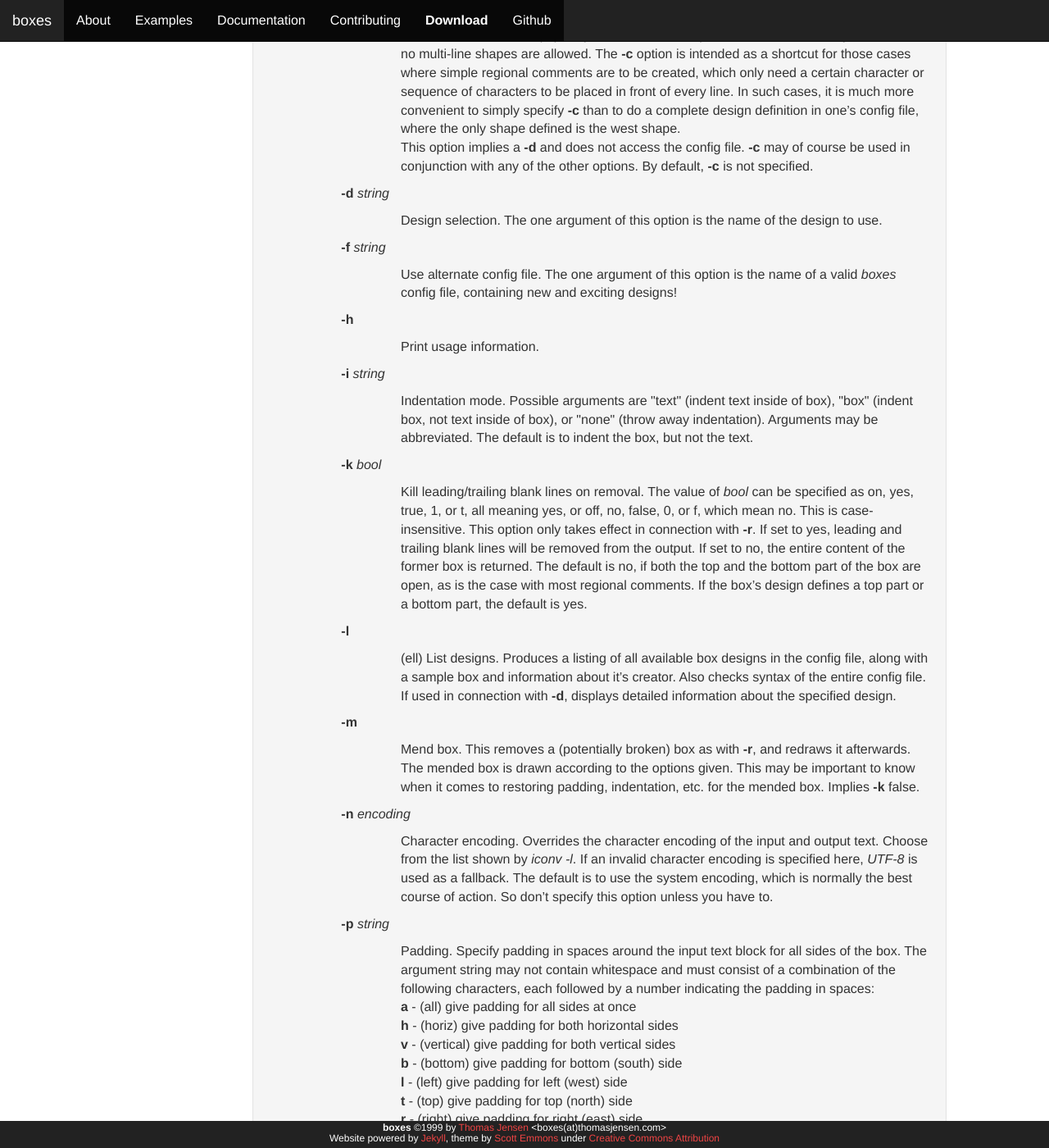
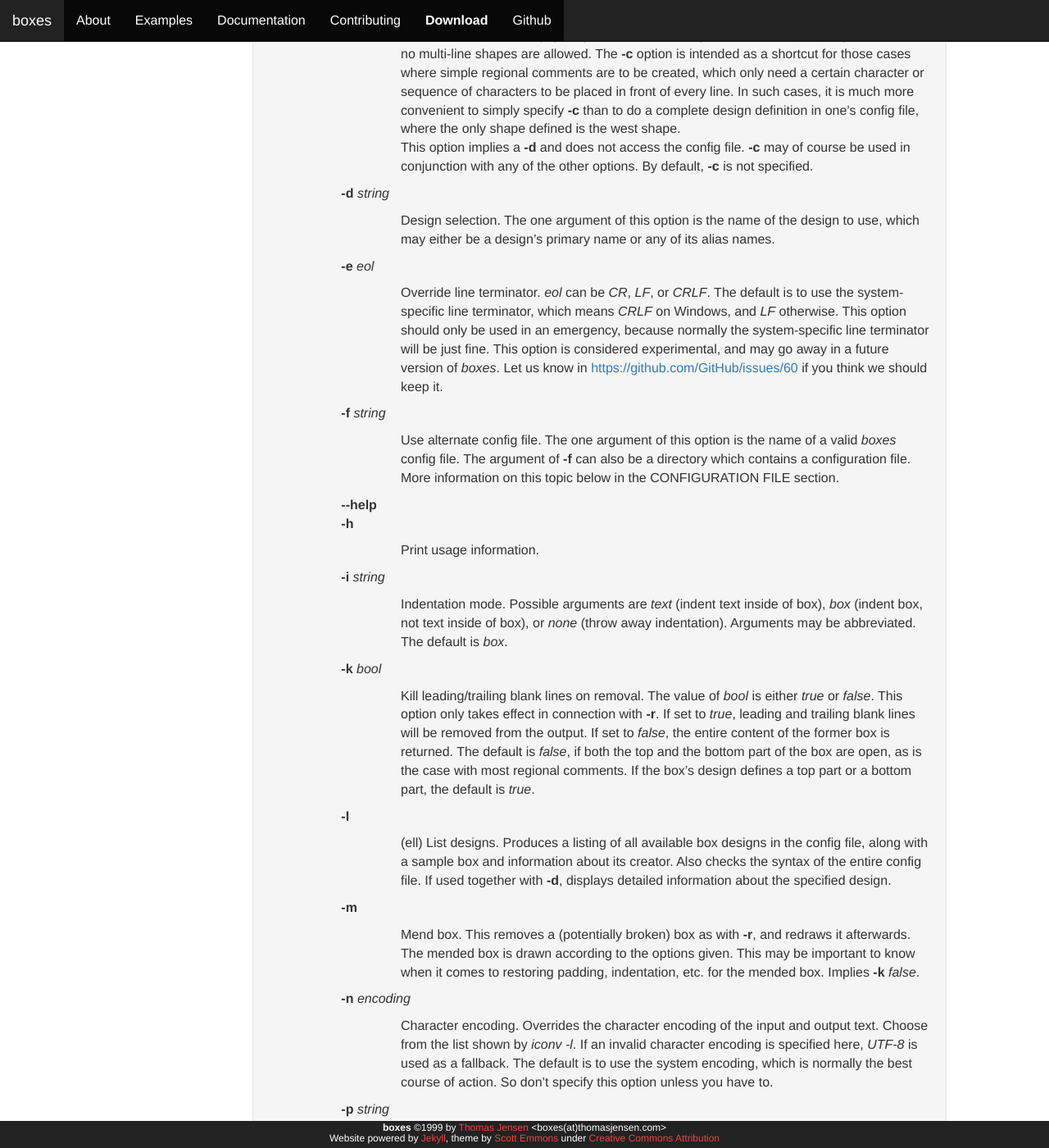
Before and after one commit to ascii-boxes/boxes, a Jekyll site: the page built from docs/boxes-man-1.html, in a window 1280 px wide and 1400 px high, scrolled down 1249 px. Shown: the whole window at 82% size. Built offline with Jekyll 4.4.1, drawn with Linux system fonts in a browser that asks for light colours; comment, search, counter and statistics services are not loaded; some of the changed text lies outside the part shown.

Commit message:
Update HTML man page for v2.1.0

```diff
--- a/_config.yml
+++ b/_config.yml
@@ -40,8 +40,8 @@
 
 exclude: ['README.md', 'LICENSE', 'src/', 'doc/', 'pcre2-10.36/', 'flex_bison_2.5.24/', 'vs', 'cmake-build-debug/', 'coverage/', 'out/']
 
-currentVersion: 2.0.0
-link_license: 'https://raw.githubusercontent.com/ascii-boxes/boxes/v2.0.0/LICENSE'
+currentVersion: 2.1.0
+link_license: 'https://raw.githubusercontent.com/ascii-boxes/boxes/v2.1.0/LICENSE'
 
 # boxes custom variables
 defaults:
--- a/docs/boxes-man-1.html
+++ b/docs/boxes-man-1.html
@@ -21,17 +21,15 @@
 <a name="SYNOPSIS"></a>
 </h2>
 
-
 <p style="margin-left:11%; margin-top: 1em"><b>boxes</b>
-[-hlmrv] [-a&nbsp;format] [-d&nbsp;design] [-f&nbsp;file]
-[-i&nbsp;indent] [-k&nbsp;bool] [-n&nbsp;encoding]
-[-p&nbsp;pad] [-s&nbsp;size] [-t&nbsp;tabopts] [infile
-[outfile]]</p>
+[-hlmrv] [-a&nbsp;format] [-d&nbsp;design] [-e&nbsp;eol]
+[-f&nbsp;file] [-i&nbsp;indent] [-k&nbsp;bool]
+[-n&nbsp;encoding] [-p&nbsp;pad] [-q&nbsp;query] [-s&nbsp;size]
+[-t&nbsp;tabopts] [infile [outfile]]</p>
 
 <h2>DESCRIPTION
 <a name="DESCRIPTION"></a>
 </h2>
-
 
 <p style="margin-left:11%; margin-top: 1em"><i>Boxes</i> is
 a text filter which can draw any kind of box around its
@@ -40,9 +38,8 @@
 even if it has been badly damaged by editing of the text
 inside. Since boxes may be open on any side, <i>boxes</i>
 can also be used to create regional comments in any
-programming language. New box designs of all sorts can
-easily be added and shared by appending to a configuration
-file.</p>
+programming language. New box designs can be added and
+shared by appending to a configuration file.</p>
 
 <p style="margin-left:11%; margin-top: 1em"><i>boxes</i> is
 a command line tool, but also integrates with any text
@@ -67,33 +64,33 @@
 contain whitespace and must consist of one or more of the
 following components:</p>
 
-<p style="margin-left:20%; margin-top: 1em"><b>h</b>x -
+<p style="margin-left:20%; margin-top: 1em"><i>h</i>x -
 horizontal alignment of the input text block inside a
 potentially larger box. Possible values for <i>x</i> are
-<b>l</b> (ell, for left alignment), <b>c</b> (center), or
-<b>r</b> (right). This does not affect the justification of
-text lines within the input text block (use the <b>j</b>
-argument instead). <b><br>
-v</b>x - vertical alignment of the input text block inside a
+<i>l</i> (ell, for left alignment), <i>c</i> (center), or
+<i>r</i> (right). This does not affect the justification of
+text lines within the input text block (use the <i>j</i>
+argument instead). <i><br>
+v</i>x - vertical alignment of the input text block inside a
 potentially larger box. Possible values for <i>x</i> are
-<b>t</b> (for top alignment), <b>c</b> (center), or <b>b</b>
-(bottom). <b><br>
-j</b>x - justification of lines within the input text block.
-Possible values for <i>x</i> are <b>l</b> (ell, for left
-justification), <b>c</b> (center), or <b>r</b> (right). This
+<i>t</i> (for top alignment), <i>c</i> (center), or <i>b</i>
+(bottom). <i><br>
+j</i>x - justification of lines within the input text block.
+Possible values for <i>x</i> are <i>l</i> (ell, for left
+justification), <i>c</i> (center), or <i>r</i> (right). This
 does not affect the alignment of the input text block itself
-within the box. Use the <b>h</b> and <b>v</b> arguments for
+within the box. Use the <i>h</i> and <i>v</i> arguments for
 input text block positioning.</p>
 
 <p style="margin-left:20%; margin-top: 1em">Short hand
 notations (can be combined with the above arguments):
-<b><br>
-l</b> (ell) - short for <b>h</b>l<b>v</b>c<b>j</b>l <b><br>
-c</b> - short for <b>h</b>c<b>v</b>c<b>j</b>c <b><br>
-r</b> - short for <b>h</b>r<b>v</b>c<b>j</b>r</p>
+<i><br>
+l</i> (ell) - short for <code>hlvcjl</code> <i><br>
+c</i> - short for <code>hcvcjc</code> <i><br>
+r</i> - short for <code>hrvcjr</code></p>
 
 <p style="margin-left:20%; margin-top: 1em">The factory
-default setting for <b>-a</b> is <b>h</b>l<b>v</b>t.</p>
+default setting for <b>-a</b> is <i>h</i>l<i>v</i>t.</p>
 
 <p style="margin-left:11%;"><b>-c</b> <i>string</i></p>
 
@@ -117,50 +114,65 @@
 <p style="margin-left:11%;"><b>-d</b> <i>string</i></p>
 
 <p style="margin-left:20%;">Design selection. The one
-argument of this option is the name of the design to
-use.</p>
+argument of this option is the name of the design to use,
+which may either be a design&rsquo;s primary name or any of
+its alias names.</p>
+
+<p style="margin-left:11%;"><b>-e</b> <i>eol</i></p>
+
+<p style="margin-left:20%;">Override line terminator.
+<i>eol</i> can be <i>CR</i>, <i>LF</i>, or <i>CRLF</i>. The
+default is to use the system-specific line terminator, which
+means <i>CRLF</i> on Windows, and <i>LF</i> otherwise. This
+option should only be used in an emergency, because normally
+the system-specific line terminator will be just fine. This
+option is considered experimental, and may go away in a
+future version of <i>boxes</i>. Let us know in
+<a href="https://github.com/{{ site.github }}/issues/60">https://github.com/{{ site.github }}/issues/60</a>
+if you think we should keep it.</p>
 
 <p style="margin-left:11%;"><b>-f</b> <i>string</i></p>
 
 <p style="margin-left:20%;">Use alternate config file. The
 one argument of this option is the name of a valid
-<i>boxes</i> config file, containing new and exciting
-designs!</p>
+<i>boxes</i> config file. The argument of <b>-f</b> can also
+be a directory which contains a configuration file. More
+information on this topic below in the CONFIGURATION FILE
+section.</p>
 
-<p style="margin-left:11%;"><b>-h</b></p>
+<p style="margin-left:11%;"><b>--help</b><br><b>-h</b></p>
 
 <p style="margin-left:20%;">Print usage information.</p>
+
 
 <p style="margin-left:11%;"><b>-i</b> <i>string</i></p>
 
 <p style="margin-left:20%;">Indentation mode. Possible
-arguments are &quot;text&quot; (indent text inside of box),
-&quot;box&quot; (indent box, not text inside of box), or
-&quot;none&quot; (throw away indentation). Arguments may be
-abbreviated. The default is to indent the box, but not the
-text.</p>
+arguments are <i>text</i> (indent text inside of box),
+<i>box</i> (indent box, not text inside of box), or
+<i>none</i> (throw away indentation). Arguments may be
+abbreviated. The default is <i>box</i>.</p>
 
 <p style="margin-left:11%;"><b>-k</b> <i>bool</i></p>
 
 <p style="margin-left:20%;">Kill leading/trailing blank
-lines on removal. The value of <i>bool</i> can be specified
-as on, yes, true, 1, or t, all meaning yes, or off, no,
-false, 0, or f, which mean no. This is case-insensitive.
-This option only takes effect in connection with <b>-r</b>.
-If set to yes, leading and trailing blank lines will be
-removed from the output. If set to no, the entire content of
-the former box is returned. The default is no, if both the
-top and the bottom part of the box are open, as is the case
-with most regional comments. If the box&rsquo;s design
-defines a top part or a bottom part, the default is yes.</p>
+lines on removal. The value of <i>bool</i> is either
+<i>true</i> or <i>false</i>. This option only takes effect
+in connection with <b>-r</b>. If set to <i>true</i>, leading
+and trailing blank lines will be removed from the output. If
+set to <i>false</i>, the entire content of the former box is
+returned. The default is <i>false</i>, if both the top and
+the bottom part of the box are open, as is the case with
+most regional comments. If the box&rsquo;s design defines a
+top part or a bottom part, the default is <i>true</i>.</p>
 
 <p style="margin-left:11%;"><b>-l</b></p>
 
 <p style="margin-left:20%;">(ell) List designs. Produces a listing of all available
 box designs in the config file, along with a sample box and
-information about it&rsquo;s creator. Also checks syntax of
-the entire config file. If used in connection with
-<b>-d</b>, displays detailed information about the specified
+information about its creator. Also checks the syntax of the
+entire config file. If used together with <b>-d</b>,
+displays detailed information about the specified
 design.</p>
 
 <p style="margin-left:11%;"><b>-m</b></p>
@@ -169,7 +181,7 @@
 with <b>-r</b>, and redraws it afterwards. The mended box is
 drawn according to the options given. This may be important
 to know when it comes to restoring padding, indentation,
-etc. for the mended box. Implies <b>-k</b> false.</p>
+etc. for the mended box. Implies <b>-k</b> <i>false</i>.</p>
 
 <p style="margin-left:11%;"><b>-n</b> <i>encoding</i></p>
 
@@ -188,31 +200,47 @@
 The argument string may not contain whitespace and must
 consist of a combination of the following characters, each
 followed by a number indicating the padding in spaces:
-<b><br>
-a</b> - (all) give padding for all sides at once <b><br>
-h</b> - (horiz) give padding for both horizontal sides
-<b><br>
-v</b> - (vertical) give padding for both vertical sides
-<b><br>
-b</b> - (bottom) give padding for bottom (south) side
-<b><br>
-l</b> - (left) give padding for left (west) side <b><br>
-t</b> - (top) give padding for top (north) side <b><br>
-r</b> - (right) give padding for right (east) side <br>
-Example: <b>-p a</b>4<b>t</b>2 would define the padding to
-be 4 characters on all sides, except for the top of the box,
-where the input text block will be only 2 lines away from
-the box. <br>
+<i><br>
+a</i> - (all) give padding for all sides at once <i><br>
+h</i> - (horiz) give padding for both horizontal sides
+<i><br>
+v</i> - (vertical) give padding for both vertical sides
+<i><br>
+b</i> - (bottom) give padding for bottom (south) side
+<i><br>
+l</i> - (left) give padding for left (west) side <i><br>
+t</i> - (top) give padding for top (north) side <i><br>
+r</i> - (right) give padding for right (east) side <br>
+Example: <b>-p</b> <i>a</i>4<i>t</i>2 would define the
+padding to be 4 characters on all sides, except for the top
+of the box, where the input text block will be only 2 lines
+away from the box. <br>
 By default, unless specified otherwise in the config file,
 no padding is used.</p>
 
+<p style="margin-left:11%;"><b>-q</b> <i>query</i></p>
+
+<p style="margin-left:20%;">Query designs by tag. In
+contrast to <b>-l</b>, this will only print the matching
+design names. This option is normally used stand-alone; if
+used in combination with other options, behavior is
+undefined. The <i>query</i> argument is a comma-separated
+list of tags which can be present on a design in order to
+match. A tag may optionally be prefixed with <i>+</i> in
+order to require that it be present, or with <i>-</i> in
+order to exclude designs which have that tag. Each tag can
+only occur once per query. <br>
+This option is intended for use by scripts. Alias names are
+printed below their primary design name, and postfixed with
+<i>(alias)</i>. <br>
+Example: <i>boxes -q programming,-comment</i></p>
+
 <p style="margin-left:11%;"><b>-r</b></p>
 
-<p style="margin-left:20%;">Remove box. Removes an existing box instead of drawing
-it. Which design to use is detected automatically. In order
-to save time or in case the detection does not decide
-correctly, combine with <b>-d</b> to specify the design. The
-default is to draw a new box.</p>
+<p style="margin-left:20%;">Remove an existing box. Which design to use is detected
+automatically. In order to save time or in case the
+detection does not decide correctly, combine with <b>-d</b>
+to specify the design. The default is to draw a new box.</p>
 
 <p style="margin-left:11%;"><b>-s</b>
 <i>width</i><b>x</b><i>height</i></p>
@@ -266,23 +294,74 @@
 <p style="margin-left:20%;">Print out current version number.</p>
 
 
-<h2>CONFIGURATION FILES
-<a name="CONFIGURATION FILES"></a>
+<h2>CONFIGURATION FILE
+<a name="CONFIGURATION FILE"></a>
 </h2>
 
 
 <p style="margin-left:11%; margin-top: 1em"><i>Boxes</i>
-will use the configuration file specified on the command
-line (using <b>-f</b>). If no config file is specified on
-the command line, <i>boxes</i> will check for the BOXES
-environment variable, which may contain a filename to use.
-If BOXES is not set, <i>boxes</i> will try to read
-$HOME/.boxes and use it as a config file. Failing that,
-<i>boxes</i> will try to read the system-wide config file
-(see FILES).</p>
+will look for the configuration file in several places, some
+of which are given by the XDG specification. <b><br>
+1.</b> <i>-f</i> option [file or dir]</p>
+
+<p style="margin-left:20%;">When a configuration file is
+specified on the command line, we will use that. The
+<b>-f</b> option can also specify a directory. Any location
+specified via <b>-f</b> must exist, or <i>boxes</i> will
+terminate with an error.</p>
+
+<p style="margin-left:11%;"><b>2.</b> <i>BOXES</i>
+environment variable [file or dir]</p>
+
+<p style="margin-left:20%;">If no config file is specified
+on the command line, <i>boxes</i> will check for the BOXES
+environment variable, which may contain a filename or
+directory to use. Any location specified via the BOXES
+environment variable must exist, or <i>boxes</i> will
+terminate with an error.</p>
+
+<p style="margin-left:11%;"><b>3.</b> <i>$HOME</i> [dir]
+<b><br>
+4.</b> <i>$XDG_CONFIG_HOME/boxes</i> [dir] <b><br>
+5.</b> <i>$HOME/.config/boxes</i> [dir] <b><br>
+6.</b> <i>/usr/share/boxes</i> [file] <b><br>
+7.</b> <i>/etc/xdg/boxes</i> [dir] <b><br>
+8.</b> <i>/usr/local/share/boxes</i> [dir] <b><br>
+9.</b> <i>/usr/share/boxes</i> [dir]</p>
+
+<p style="margin-left:20%;">Either one of these last two
+directory locations might have the same name as the global
+config file from <b>6</b>. That&rsquo;s fine. It just means
+that we first look for a file of that name, and then for a
+directory containing the file.</p>
+
+<p style="margin-left:11%; margin-top: 1em">The XDG
+environment variable <i>XDG_CONFIG_DIRS</i> is not
+supported. However, its default value is supported via steps
+<b>8</b> and <b>9</b> above. <br>
+In the above list, whenever a step is designated with [dir],
+the <br>
+following file names will be found, in this order:</p>
+
+<p style="margin-left:20%;"><b>1.</b> .boxes <b><br>
+2.</b> box-designs <b><br>
+3.</b> boxes-config <b><br>
+4.</b> boxes</p>
+
+<p style="margin-left:11%; margin-top: 1em">As soon as the
+first valid file is found, we use that and stop the
+search.</p>
+
+<p style="margin-left:11%; margin-top: 1em">The recommended
+location for a user-specific configuration file is
+<i>$HOME/.boxes</i> or <i>$HOME/.config/boxes/.boxes</i>. A
+global configuration file should be located at
+<i>/usr/share/boxes</i>. But all of the other locations are
+fully supported, too.</p>
 
 <p style="margin-left:11%; margin-top: 1em">The syntax of
-<i>boxes</i> config files is described on the website.</p>
+<i>boxes</i> config files is described on the website at
+<a href="{{ site.baseurl }}/docs/config-syntax.html">{{ site.baseurl }}/docs/config-syntax.html</a>.</p>
 
 <h2>EXAMPLES
 <a name="EXAMPLES"></a>
@@ -291,17 +370,16 @@
 
 <p style="margin-left:11%; margin-top: 1em">Examples on how
 to invoke <i>boxes</i> may be found on the website at
-<a href=https://boxes.thomasjensen.com/examples.html>https://boxes.thomasjensen.com/examples.html</a>.
+<a href="{{ site.baseurl }}/examples.html">{{ site.baseurl }}/examples.html</a>.
+<br>
 Try</p>
 
-<p style="margin-left:11%; margin-top: 1em">
-<pre style="margin-left:11%"><code>echo &quot;Good Bye World!&quot; | boxes -d nuke</code></pre></p>
+<pre style="margin-left:11%;"><code>echo &quot;Good Bye World!&quot; | boxes -d nuke</code></pre>
 
 <p style="margin-left:11%; margin-top: 1em"><i>Boxes</i>
 also combines nicely with other tools. Try</p>
 
-<p style="margin-left:11%; margin-top: 1em">
-<pre style="margin-left:11%"><code>figlet &quot;boxes . . . !&quot; | lolcat -f | boxes -d unicornthink</code></pre></p>
+<pre style="margin-left:11%;"><code>figlet &quot;boxes . . . !&quot; | lolcat -f | boxes -d unicornthink</code></pre>
 
 <h2>AVAILABILITY
 <a name="AVAILABILITY"></a>
@@ -310,7 +388,7 @@
 
 <p style="margin-left:11%; margin-top: 1em">The
 <i>boxes</i> website is
-<a href=https://boxes.thomasjensen.com/>https://boxes.thomasjensen.com/</a>. It contains a
+<a href="{{ site.baseurl }}"/>https://boxes.thomasjensen.com/</a>. It contains a
 number of examples illustrating this manual page as well as
 more in-depth documentation.</p>
 
@@ -320,13 +398,13 @@
 
 
 <p style="margin-left:11%; margin-top: 1em"><i>Boxes</i>
-was made by Thomas Jensen and many great contributors. <br>
-For a full list, see <br>
+was made by Thomas Jensen and the <i>boxes</i> contributors.
+It has been lovingly maintained since 1999. <br>
+For a full list of contributors, see
 
-<a href=https://boxes.thomasjensen.com/contributing.html#contributors>https://boxes.thomasjensen.com/contributing.html#contributors</a>
-<br>
+<a href="{{ site.baseurl }}/contributing.html#contributors">{{ site.baseurl }}/contributing.html#contributors</a>
 and
-<a href=https://github.com/ascii-boxes/boxes/graphs/contributors>https://github.com/ascii-boxes/boxes/graphs/contributors</a>.
+<a href="https://github.com/{{ site.github }}/graphs/contributors">https://github.com/{{ site.github }}/graphs/contributors</a>.
 <br>
 Please refer to the <i>boxes</i> website for the
 maintainer&rsquo;s current email address.</p>
@@ -337,7 +415,7 @@
 
 
 <p style="margin-left:11%; margin-top: 1em">This is
-<i>boxes</i> version 2.0.0.</p>
+<i>boxes</i> version {{ site.currentVersion }}.</p>
 
 <h2>LICENSE
 <a name="LICENSE"></a>
@@ -347,47 +425,28 @@
 <p style="margin-left:11%; margin-top: 1em"><i>boxes</i> is
 free software under the terms of the GNU General Public
 License, version 2. Details in the LICENSE file:
-<a href=https://raw.githubusercontent.com/ascii-boxes/boxes/v2.0.0/LICENSE>https://raw.githubusercontent.com/ascii-boxes/boxes/v2.0.0/LICENSE</a></p>
-
-<h2>ENVIRONMENT
-<a name="ENVIRONMENT"></a>
-</h2>
+<a href="{{ site.link_license }}">{{ site.link_license }}</a></p>
 
 
-<p style="margin-left:11%; margin-top: 1em"><i>Boxes</i>
-recognizes the following environment variables:</p>
+<h2>ENVIRONMENT<a name="ENVIRONMENT"></a></h2>
 
-<p style="margin-left:11%; margin-top: 1em">HOME</p>
+<p style="margin-left:11%; margin-top: 1em"><i>Boxes</i> recognizes the following environment variables:</p>
 
-<p style="margin-left:26%;">The user&rsquo;s home directory.</p>
+<dl style="margin-left: 11%">
+<dt>BOXES</dt>
+<dd>Absolute path of the <i>boxes</i> configuration file. If this is specified, it must refer
+to an existing file or directory.</dd>
+<dt>HOME</dt>
+<dd>The user's home directory.</dd>
+<dt>XDG_CONFIG_HOME</dt>
+<dd>The root of the configuration file location as per the XDG specification.</dd>
+</dl>
 
-<p style="margin-left:11%; margin-top: 1em">BOXES</p>
-
-<p style="margin-left:26%;">Name of <i>boxes</i> configuration file, if different
-from ~/.boxes.</p>
-
-
-
-<h2>FILES
-<a name="FILES"></a>
-</h2>
-
-<p style="margin-left:11%; margin-top: 1em">$HOME/.boxes</p>
-
-<p style="margin-left:26%;"><i>boxes</i> configuration file
-(takes precedence over system-wide configuration file)</p>
-
-<p style="margin-left:11%;">/usr/share/boxes</p>
-
-<p style="margin-left:26%;">system-wide configuration
-file</p>
 
 <h2>SEE ALSO
 <a name="SEE ALSO"></a>
 </h2>
 
-
-
 <p style="margin-left:11%; margin-top: 1em"><b>figlet</b>(6),
 <b>iconv</b>(1), <b>lolcat</b>(6)</p>
 </div>
```
Also changed, not shown: other parts of docs/boxes-man-1.html (+3 -3 lines).
